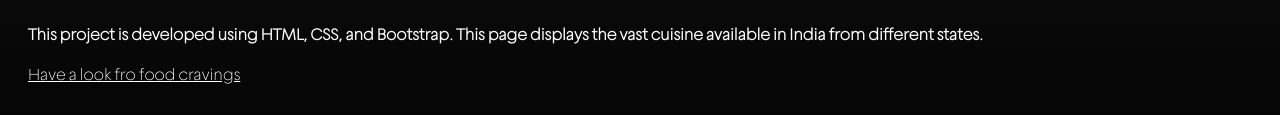
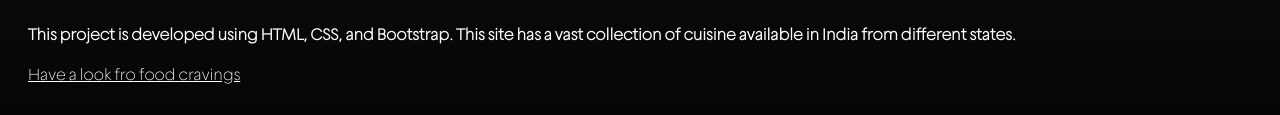
Before and after one commit to sainikhil1024/resume, a plain HTML site: page index.html in a window 1280 px wide. Shown: the part 1234-1349 px from the top of the page. Drawn offline with Linux system fonts and the light colour scheme.

Commit message:
Update index.html

```diff
--- a/index.html
+++ b/index.html
@@ -66,7 +66,7 @@
     <h2 class="section-title"><h1>Projects:</h1></h2>
     <div class="projects">
       <h3 class="project-title"><big><h2>FOODBOOK</h2></big></h3>
-      <p class="project-description"><h4>This project is developed using HTML, CSS, and Bootstrap. This page displays the vast cuisine available in India from different states.</h4></p>
+      <p class="project-description"><h4>This project is developed using HTML, CSS, and Bootstrap. This site has a vast collection of cuisine available in India from different states.</h4></p>
       <a href="#"><p>Have a look fro food cravings</p></a>
     </div>
 
```
